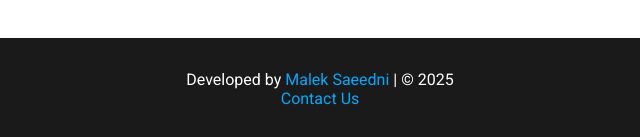
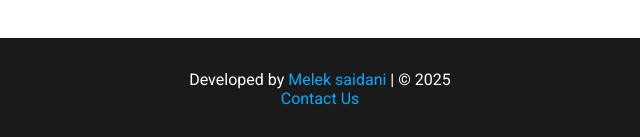
Before and after one commit to saidanimelek26/Tree-Twrp-Generator-windows, a plain HTML site: page index.html in a window 1280 px wide. Shown: the part 1746-1883 px from the top of the page, 320-960 px from the left. Drawn offline with Linux system fonts and the light colour scheme.

Commit message:
Update index.html

```diff
--- a/index.html
+++ b/index.html
@@ -295,7 +295,7 @@
 
     <!-- Footer -->
     <footer>
-        <p>Developed by <a href="https://www.facebook.com/no.idea.120/">Malek Saeedni</a> | © 2025</p>
+        <p>Developed by <a href="https://www.facebook.com/no.idea.120/">Melek saidani</a> | © 2025</p>
         <p><a href="https://www.facebook.com/no.idea.120">Contact Us</a></p>
     </footer>
 
```
